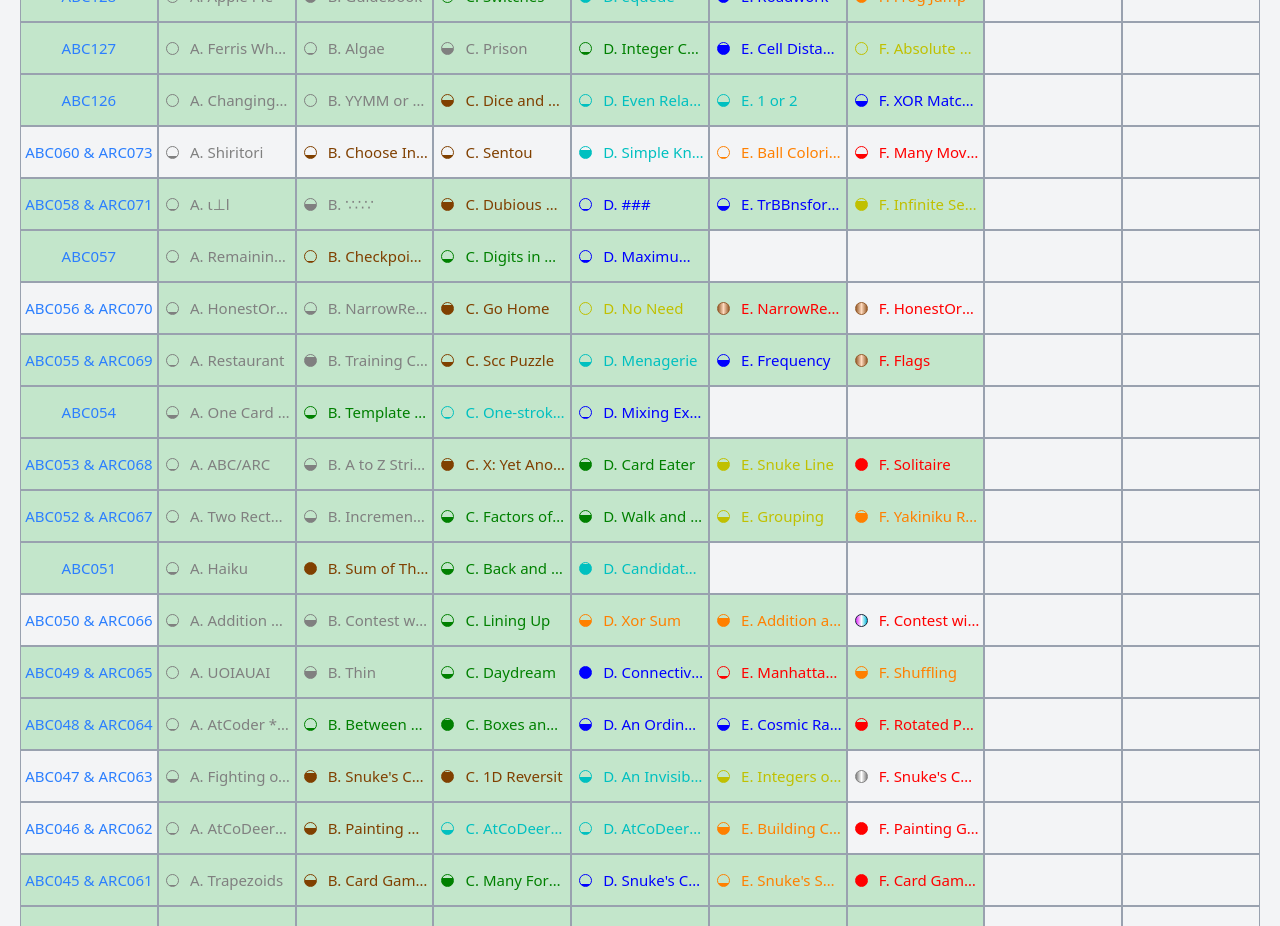
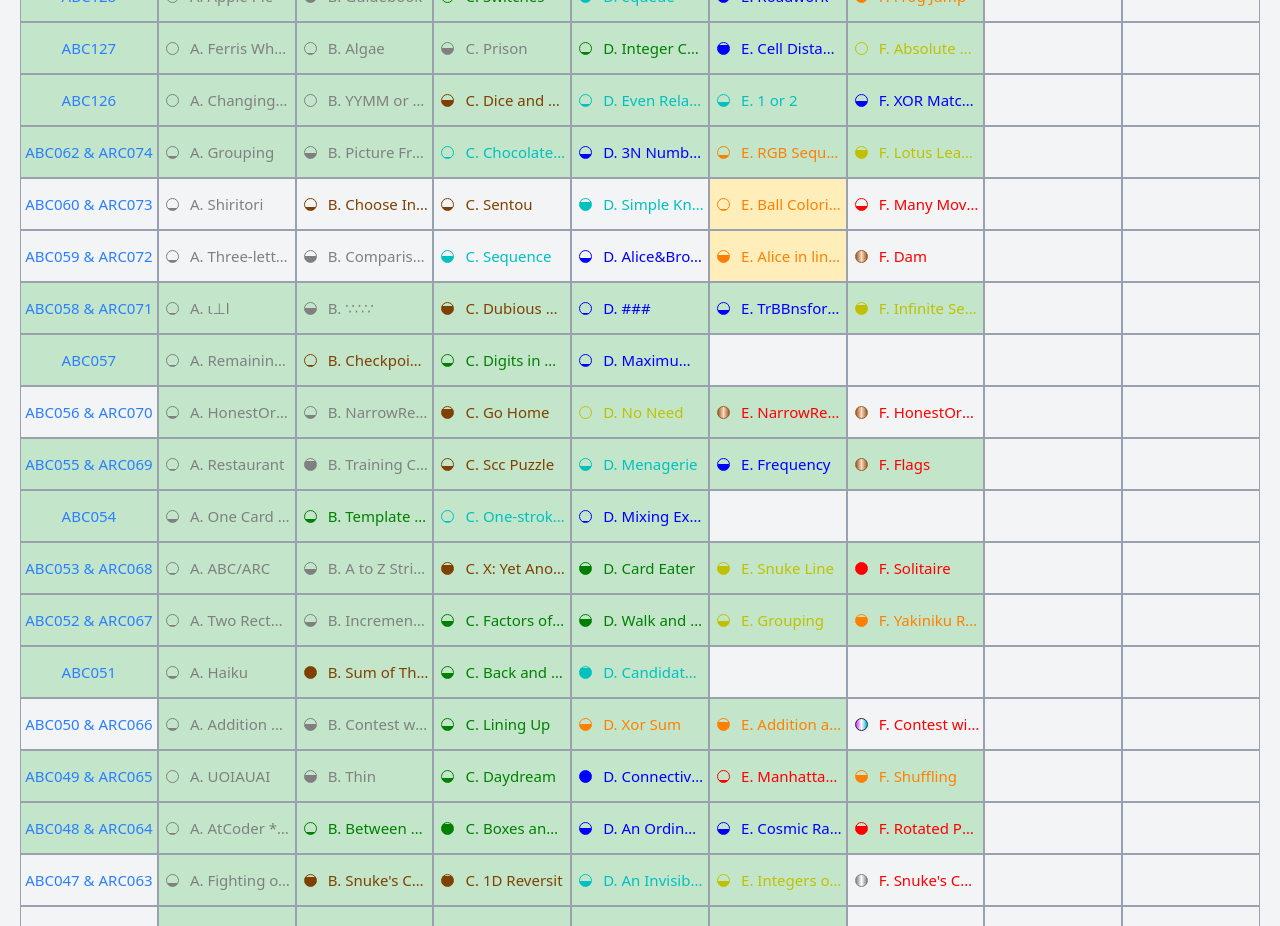
Before and after one commit to tungduong150105/atcoder-problems, a React (Vite) app: page / in a window 1280 px wide. Shown: the part 1360-2286 px from the top of the page. Built offline with nearby package versions, Linux system fonts and the light colour scheme.

Commit message:
add ABC062 & ARC074 & ABC059 & ARC072

```diff
--- a/src/data/data.ts
+++ b/src/data/data.ts
@@ -308,14 +308,36 @@
     ]
   },
   {
+    title: "ABC062 & ARC074",
+    value: [
+      { title: "Grouping", difficult: 77, status: "Accept", link: "https://atcoder.jp/contests/abc062/tasks/abc062_a" },
+      { title: "Picture Frame", difficult: 188, status: "Accept", link: "https://atcoder.jp/contests/abc062/tasks/abc062_b" },
+      { title: "Chocolate Bar", difficult: 1223, status: "Accept", link: "https://atcoder.jp/contests/arc074/tasks/arc074_a" },
+      { title: "3N Numbers", difficult: 1730, status: "Accept", link: "https://atcoder.jp/contests/arc074/tasks/arc074_b" },
+      { title: "RGB Sequence", difficult: 2519, status: "Accept", link: "https://atcoder.jp/contests/arc074/tasks/arc074_c" },
+      { title: "Lotus Leaves", difficult: 2280, status: "Accept", link: "https://atcoder.jp/contests/arc074/tasks/arc074_d" },
+    ]
+  },
+  {
     title: "ABC060 & ARC073",
     value: [
       { title: "Shiritori", difficult: 57, status: "", link: "https://atcoder.jp/contests/abc060/tasks/abc060_a" },
       { title: "Choose Integers", difficult: 503, status: "", link: "https://atcoder.jp/contests/abc060/tasks/abc060_b" },
       { title: "Sentou", difficult: 512, status: "", link: "https://atcoder.jp/contests/arc073/tasks/arc073_a" },
       { title: "Simple Knapsack", difficult: 1477, status: "", link: "https://atcoder.jp/contests/arc073/tasks/arc073_b" },
-      { title: "Ball Coloring", difficult: 2434, status: "", link: "https://atcoder.jp/contests/arc073/tasks/arc073_c" },
+      { title: "Ball Coloring", difficult: 2434, status: "Wrong", link: "https://atcoder.jp/contests/arc073/tasks/arc073_c" },
       { title: "Many Moves", difficult: 2867, status: "", link: "https://atcoder.jp/contests/arc073/tasks/arc073_d" },
+    ]
+  },
+  {
+    title: "ABC059 & ARC072",
+    value: [
+      { title: "Three-letter acronym", difficult: 77, status: "", link: "https://atcoder.jp/contests/abc059/tasks/abc059_a" },
+      { title: "Comparison", difficult: 218, status: "", link: "https://atcoder.jp/contests/abc059/tasks/abc059_b" },
+      { title: "Sequence", difficult: 1409, status: "", link: "https://atcoder.jp/contests/arc072/tasks/arc072_a" },
+      { title: "Alice&Brown", difficult: 1749, status: "", link: "https://atcoder.jp/contests/arc072/tasks/arc072_b" },
+      { title: "Alice in linear land", difficult: 2655, status: "Wrong", link: "https://atcoder.jp/contests/arc072/tasks/arc072_c" },
+      { title: "Dam", difficult: 3414, status: "", link: "https://atcoder.jp/contests/arc072/tasks/arc072_d" },
     ]
   },
   {
```
